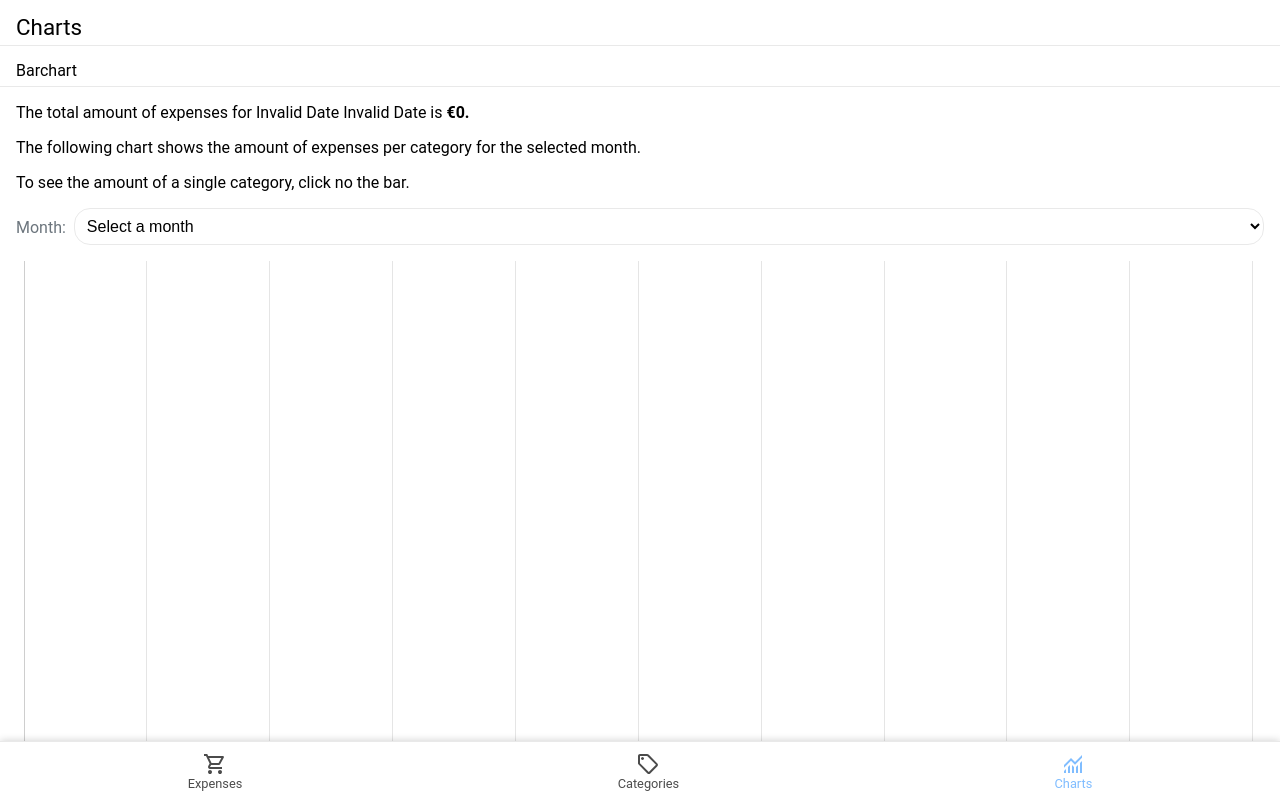
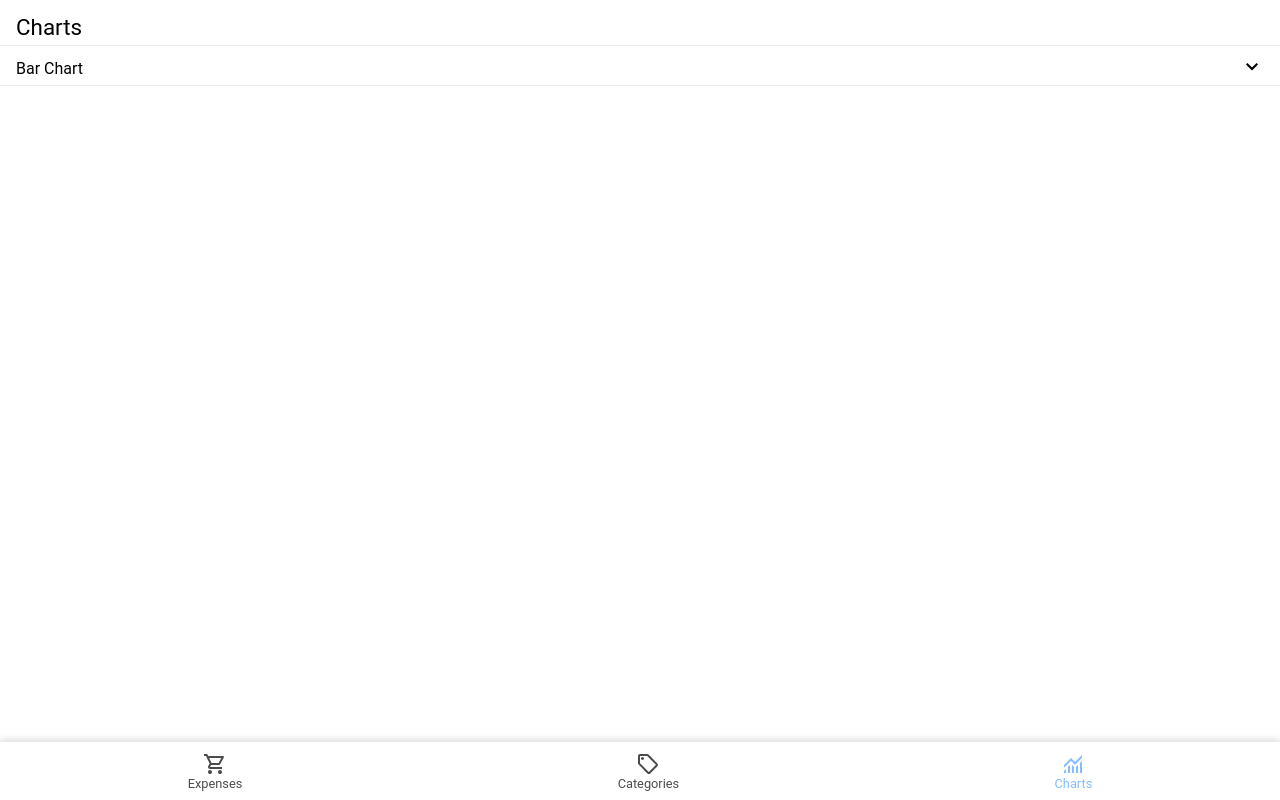
Before and after one commit to rudolfbatke/moneyhamster, a SvelteKit app: page /app/charts in a window 1280 px wide. Built offline with nearby package versions, Linux system fonts and the light colour scheme.

Commit message:
feat(charts): toggle list item
Signed-off-by: Rudolf Batke <rudolf@batke.eu>

```diff
--- a/src/lib/components/BarChart.svelte
+++ b/src/lib/components/BarChart.svelte
@@ -108,7 +108,7 @@
 </script>
 
 <div class="bar-chart">
-	<div>
+	<div class="bar-chart-text">
 		<p>
 			The total amount of expenses for {localMonthYear(selectedMonth)} is
 			<strong> {currency(totalAmount(monthExpenses[selectedMonth] || []), 0)}. </strong>
@@ -131,3 +131,9 @@
 		<canvas bind:this={chartCanvas} id="bar-chart" />
 	</div>
 </div>
+
+<style>
+	.bar-chart-text {
+		opacity: 0.81;
+	}
+</style>
--- a/src/lib/components/ListItem.svelte
+++ b/src/lib/components/ListItem.svelte
@@ -4,9 +4,10 @@
 	export let border = false;
 	export let sticky = false;
 	export let lucent = false;
+	export let highlighted = false;
 </script>
 
-<li class:border class:sticky class:lucent on:click on:keypress>
+<li class:highlighted class:border class:sticky class:lucent on:click on:keypress>
 	<span>
 		<slot />
 		<div>
@@ -21,10 +22,11 @@
 		display: flex;
 		justify-content: space-between;
 		padding: 0 1rem;
-		padding-top: 0.9rem;
-		min-height: 1.6rem;
+		padding-top: 0.4rem;
+		align-items: center;
 		cursor: pointer;
 		background-color: var(--background-color);
+		height: 2rem;
 	}
 
 	li:hover {
@@ -35,6 +37,10 @@
 		display: block;
 		color: var(--text-color);
 		font-size: 0.8rem;
+	}
+
+	.highlighted {
+		background-color: var(--background-highlight);
 	}
 
 	.border {
--- /dev/null
+++ b/src/lib/icons/ExpendLessIcon.svelte
@@ -0,0 +1,9 @@
+<svg
+	xmlns="http://www.w3.org/2000/svg"
+	height="24"
+	viewBox="0 -960 960 960"
+	width="24"
+	style="fill: var(--text-color)"
+>
+	<path d="m296-345-56-56 240-240 240 240-56 56-184-184-184 184Z" />
+</svg>
--- /dev/null
+++ b/src/lib/icons/ExpendMoreIcon.svelte
@@ -0,0 +1,9 @@
+<svg
+	xmlns="http://www.w3.org/2000/svg"
+	height="24"
+	viewBox="0 -960 960 960"
+	width="24"
+	style="fill: var(--text-color)"
+>
+	<path d="M480-345 240-585l56-56 184 184 184-184 56 56-240 240Z" />
+</svg>
--- a/src/routes/app/charts/+page.svelte
+++ b/src/routes/app/charts/+page.svelte
@@ -1,14 +1,33 @@
 <script>
 	import BarChart from '$lib/components/BarChart.svelte';
+	import List from '$lib/components/List.svelte';
 	import ListItem from '$lib/components/ListItem.svelte';
 	import Topbar from '$lib/components/Topbar.svelte';
+	import { openListItemsStore } from '$lib/stores';
+	import ExpendLessIcon from '$lib/icons/ExpendLessIcon.svelte';
+	import ExpendMoreIcon from '$lib/icons/ExpendMoreIcon.svelte';
+
+	$: openListItems = $openListItemsStore;
 </script>
 
 <Topbar>Charts</Topbar>
-<ListItem border>Barchart</ListItem>
-<div class="chart-content">
-	<BarChart />
-</div>
+<List>
+	<ListItem border on:click={() => openListItemsStore.toggle('BarChart')}>
+		Bar Chart
+		<div slot="end">
+			{#if openListItems.includes('BarChart')}
+				<ExpendLessIcon />
+			{:else}
+				<ExpendMoreIcon />
+			{/if}
+		</div>
+	</ListItem>
+	{#if openListItems.includes('BarChart')}
+		<div class="chart-content">
+			<BarChart />
+		</div>
+	{/if}
+</List>
 
 <style>
 	.chart-content {
--- a/src/routes/layout.css
+++ b/src/routes/layout.css
@@ -1,7 +1,7 @@
 :root {
 	--background-color: #ffffff;
 	--background-hover: #f5f5f5;
-	--background-light: #f8f9fa;
+	--background-highlight: #f8f9fa;
 	--text-color: #000000;
 	--text-light: #6c757d;
 	--text-hover: #2f2f2f;
@@ -19,7 +19,7 @@
 	:root {
 		--background-color: #1f1f1f;
 		--background-hover: #2f2f2f;
-		--background-light: #2f2f2f;
+		--background-highlight: #2f2f2f;
 		--text-color: #ffffff;
 		--text-light: #6c757d;
 		--text-hover: #f5f5f5;
```
